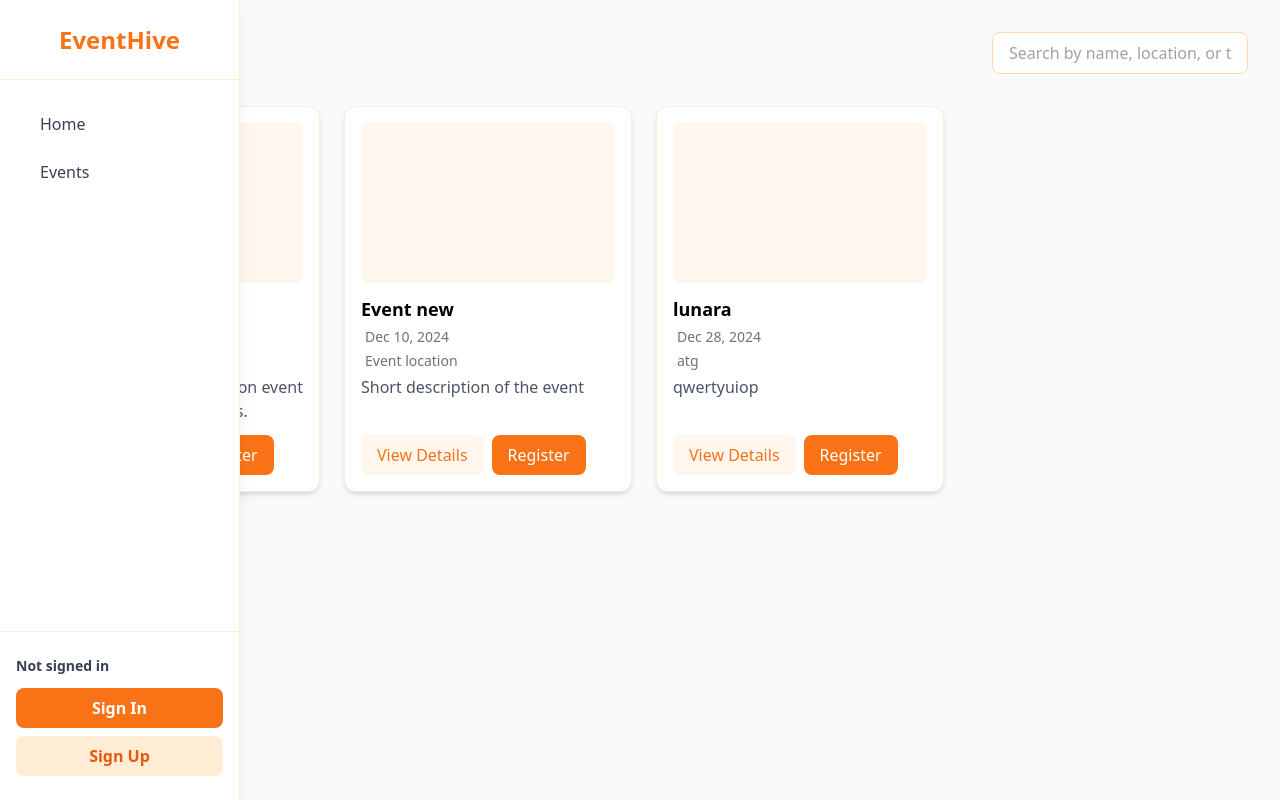
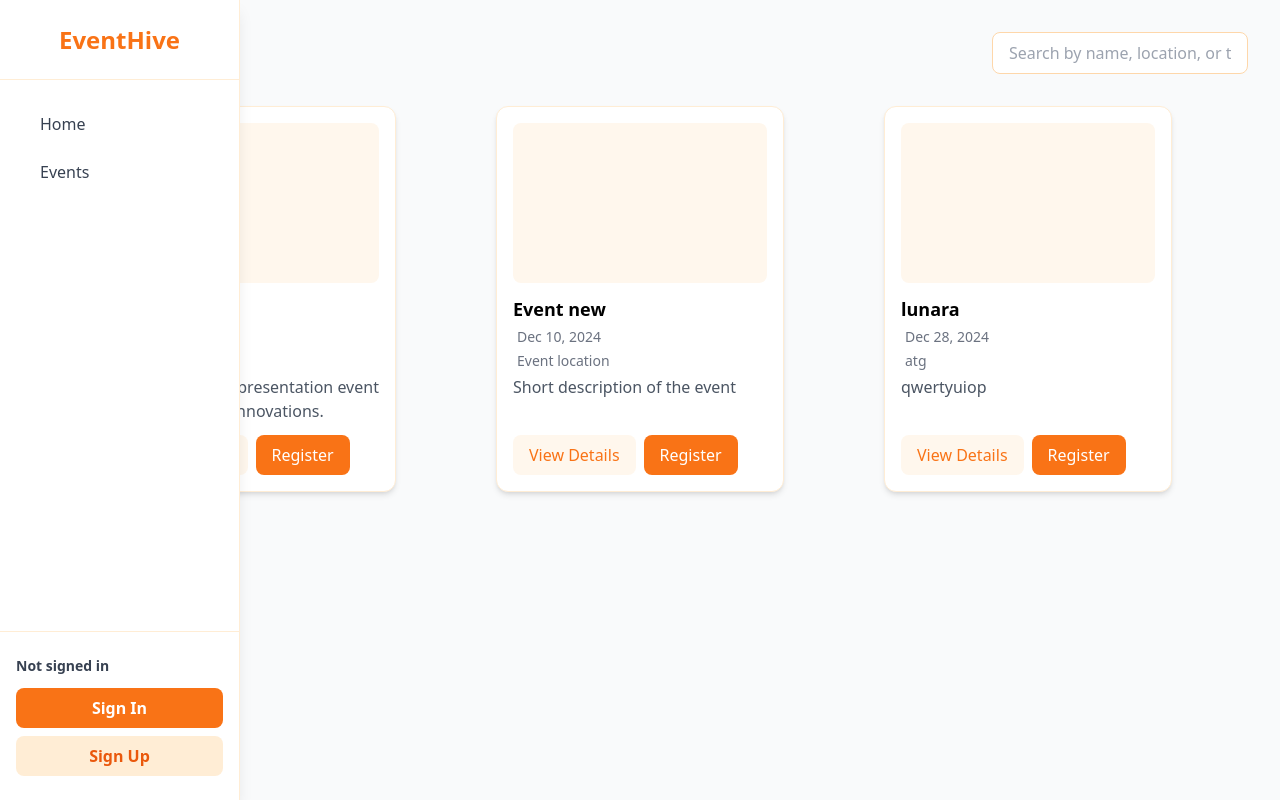
Before and after one commit to harithvarakesan/EventHive, a PHP site: page /events.php in a window 1280 px wide. Run offline with PHP 8.4, Linux system fonts and the light colour scheme; data comes from the database, SQL or seed files in the repository; some libraries are stand-ins or nearby versions.

Commit message:
ui update

```diff
--- a/events.php
+++ b/events.php
@@ -7,7 +7,7 @@
             <input id="search-bar" type="text" placeholder="Search by name, location, or type..." class="border border-orange-200 rounded-lg px-4 py-2 focus:outline-none focus:ring-2 focus:ring-orange-400 w-64" oninput="filterEvents()">
         </div>
     </div>
-    <div id="events-list" class="flex flex-wrap gap-6 justify-even">
+    <div id="events-list" class="flex flex-wrap gap-6 justify-evenly">
         <?php
         include './operations/db_connection.php';
         $sql = "SELECT * FROM event ORDER BY start_date ASC";
```
